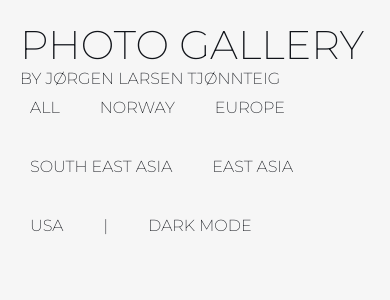
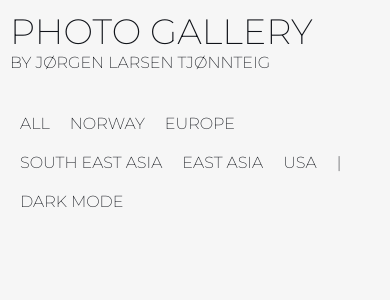
Before and after one commit to jorgenlt/photo-gallery, a React (Vite) app: page / in a window 390 px wide. Shown: the top 300 px of the page. Built offline with nearby package versions, Linux system fonts and the light colour scheme.

Commit message:
responsiveness

```diff
--- a/src/App.jsx
+++ b/src/App.jsx
@@ -16,7 +16,7 @@ const App = () => {
   [])
 
   return (
-    <div className={darkMode ? 'dark-mode' : 'light-mode'}>
+    <div className={`app-container ${darkMode ? 'dark-mode' : 'light-mode'}`}>
       <div className="app">
         <Nav />
         <Photos />
--- a/src/styles/components/_dropdown.scss
+++ b/src/styles/components/_dropdown.scss
@@ -1,6 +1,5 @@
 .dropdown {
   position: relative;
-  z-index: 99;
 
   &:hover {
     opacity: 1;
@@ -9,6 +8,7 @@
 
 .dropdown--content {
   position: absolute;
+  z-index: 99;
   margin-top: 30px;
   padding: 0px 10px 10px 10px;
   top: 0px;
--- a/src/styles/components/_nav.scss
+++ b/src/styles/components/_nav.scss
@@ -10,12 +10,12 @@ nav {
 
   h1 {
     text-transform: uppercase;
-    font-size: 40px;
+    font-size: 2.5rem;
     margin: 0px 0px 0px 0px;
   }
 
   h2 {
-    font-size: 16px;
+    font-size: 1rem;
     margin: 0;
     text-transform: uppercase;
   }
@@ -43,8 +43,17 @@ nav {
   nav {
     flex-wrap: wrap;
 
+    h1 {
+      font-size: 2.2em;
+    }
+
+    h2 {
+      margin-bottom: 2rem;
+    }
+
     ul {
       flex-wrap: wrap;
+      gap: 0px;
     }
   }
 }
--- a/src/styles/config/_base.scss
+++ b/src/styles/config/_base.scss
@@ -24,9 +24,14 @@ a {
   }
 }
 
+.app-container {
+  min-height: 100vh;
+  display: flex;
+  justify-content: center;
+}
+
 .app{
   max-width: 1280px;
-  margin: 0 auto;
   padding: 50px;
 }
 
@@ -46,6 +51,6 @@ a {
 
 @media screen and (max-width: 600px) {
   .app {
-    padding: 20px;
+    padding: 10px;
   }
 }
--- a/src/styles/features/_photos.scss
+++ b/src/styles/features/_photos.scss
@@ -28,9 +28,6 @@
       filter: saturate(130%) contrast(130%) opacity(80%);
     }
   }
-
-  .img-large {
-    height: 70vh;
 }
 
 .img-modal {
@@ -50,15 +47,18 @@
   -webkit-animation: fade-in 400ms cubic-bezier(0.390, 0.575, 0.565, 1.000) both;
   animation: fade-in 400ms cubic-bezier(0.390, 0.575, 0.565, 1.000) both;
 
+  .img-large {
+    height: 70vh;
+  }
+
   figcaption {
     margin-top: 10px;
     text-transform: uppercase;
   }
-  }
 
   .img-nav {
     position: absolute;
-    bottom: 5vh;
+    bottom: 6rem;
     left: 50;
     right: 50;
     margin: 0;
@@ -87,6 +87,7 @@
       opacity: 0.7;
     }
   }
+}
 
 // animation
 
@@ -107,40 +108,53 @@
   }
 }
 
-
 // Responsiveness
 
 // Portrait
 
-  @media (max-aspect-ratio: 1/1) {
+// @media (max-aspect-ratio: 1/1) {
+  //   li {
+    //     height: 30vh;
+    //   }
+    // }
+
+    // Short screens
+
+    // @media (max-height: 480px) {
+      //   li {
+        //     height: 80vh;
+        //   }
+        // }
+
+        // Smaller screens in portrait
+
+        // @media (max-aspect-ratio: 1/1) and (max-width: 480px) {
+          //   ul {
+            //     flex-direction: row;
+            //   }
+
+            //   li {
+              //     height: auto;
+              //     width: 100%;
+              //   }
+              //   img {
+                //     width: 100%;
+                //     max-height: 75vh;
+                //     min-width: 0;
+                //   }
+                // }
+
+                @media screen and (max-width: 600px) {
+                  .photos {
                     li {
-      height: 30vh;
+                      height: 30vw;
                     }
                   }
 
-  // Short screens
-
-  @media (max-height: 480px) {
-    li {
-      height: 80vh;
-    }
-  }
-
-  // Smaller screens in portrait
-
-  @media (max-aspect-ratio: 1/1) and (max-width: 480px) {
-    ul {
-      flex-direction: row;
-    }
-
-    li {
+                  .img-modal {
+                    .img-large {
                       height: auto;
-      width: 100%;
-    }
-    img {
-      width: 100%;
-      max-height: 75vh;
-      min-width: 0;
+                      max-width: 90vw;
                     }
                   }
                 }
```
Lines whose indentation alone changed are shown as unchanged.
